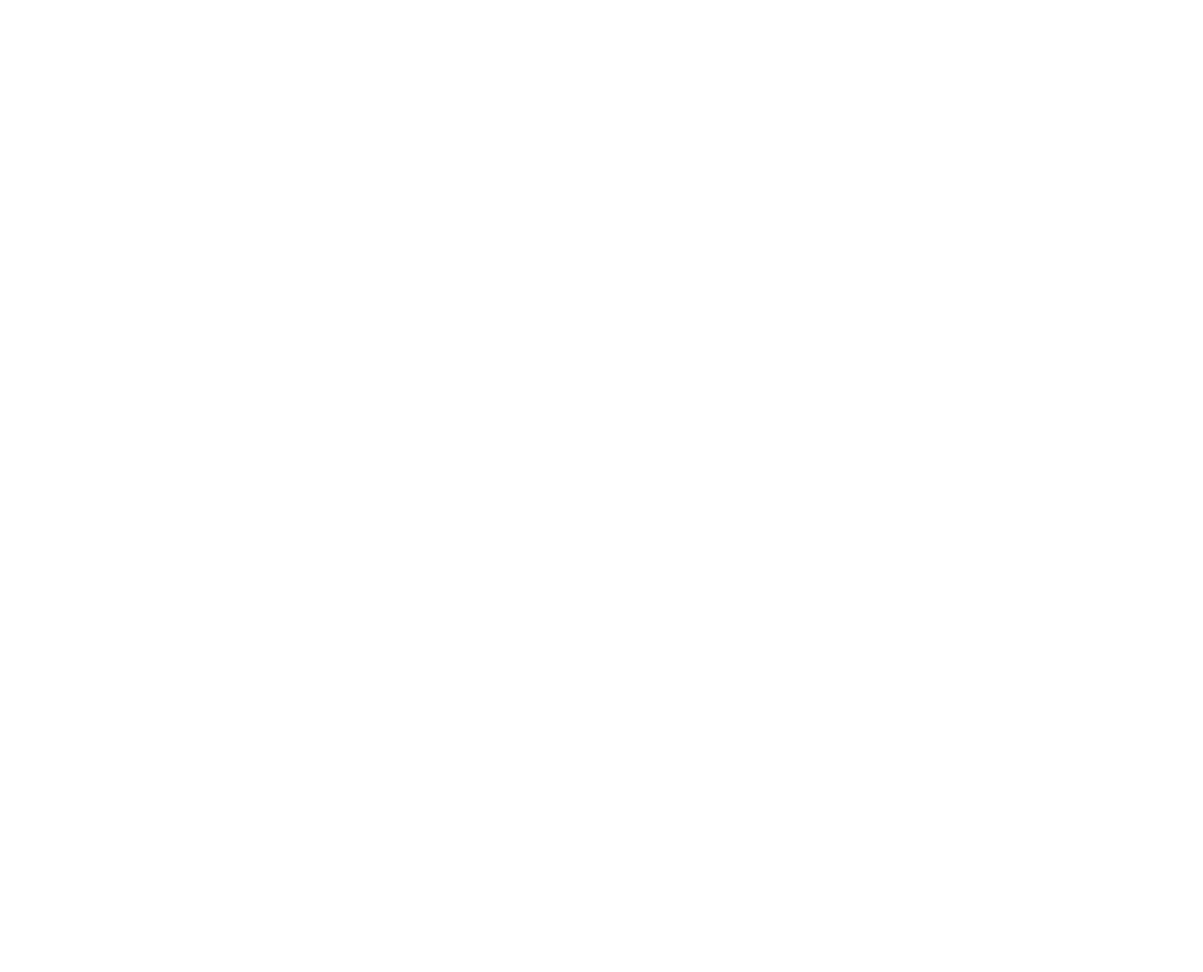
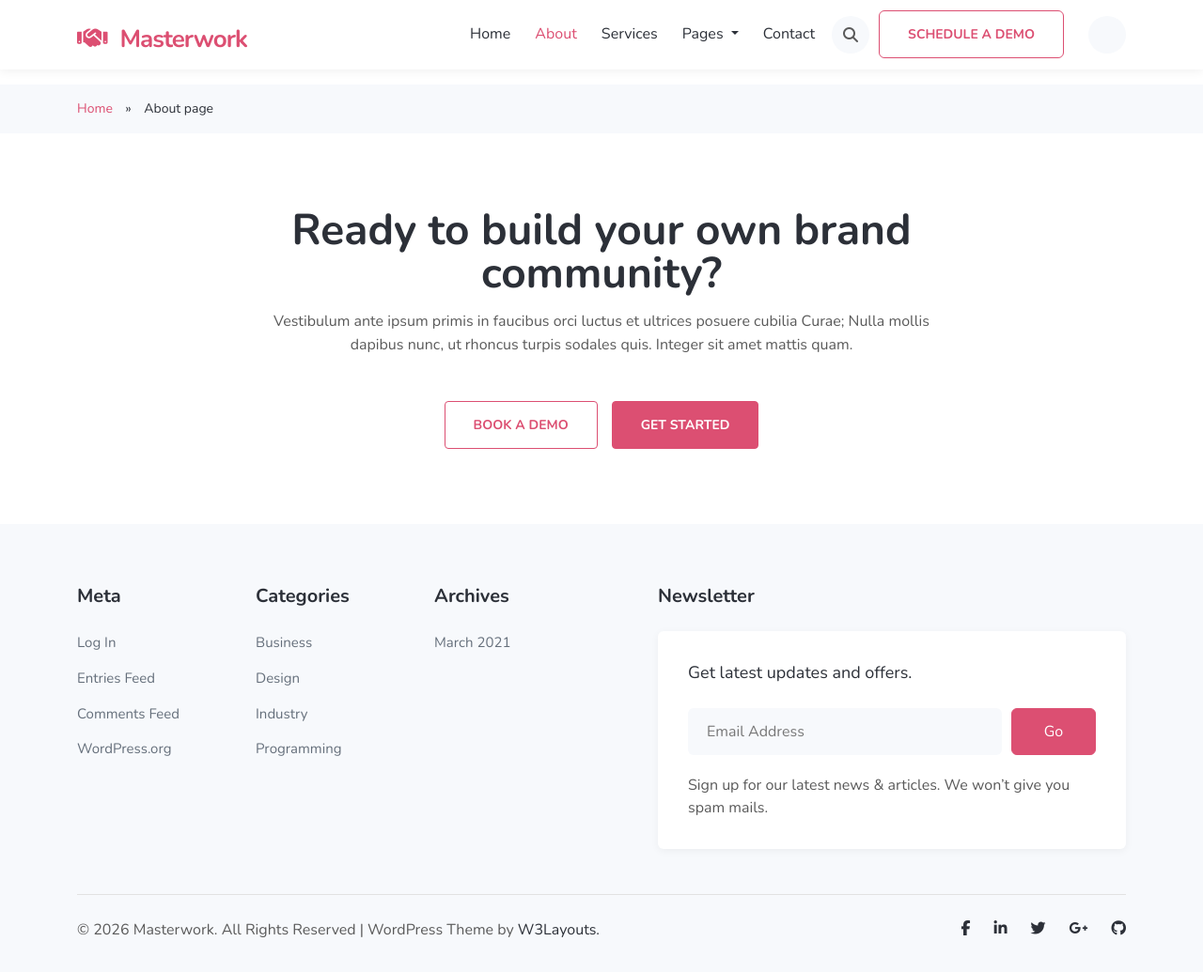
Before and after one commit to LieuAnhNguyen1012/CapstoneProject, a plain HTML site: page src/MasterWork/about.html in a window 1280 px wide. Shown: the whole page at 94% size. Before the commit the page ends 800 px from the top, so only its background shows below. Drawn offline with nearby package versions, Linux system fonts and the light colour scheme.

Commit message:
responsive fix - about add

```diff
--- a/src/MasterWork/about.html
+++ b/src/MasterWork/about.html
@@ -0,0 +1,353 @@
+<!DOCTYPE html>
+<html lang="en">
+
+<head>
+    <meta charset="UTF-8">
+    <meta name="viewport" content="width=device-width, initial-scale=1.0">
+    <title>Document</title>
+
+    <!-- Bootstrap CSS -->
+    <link href="https://cdn.jsdelivr.net/npm/bootstrap@5.3.7/dist/css/bootstrap.min.css" rel="stylesheet">
+
+    <!-- Google Font: Nunito -->
+    <link rel="preconnect" href="https://fonts.googleapis.com">
+    <link rel="preconnect" href="https://fonts.gstatic.com" crossorigin>
+    <link href="https://fonts.googleapis.com/css2?family=Nunito:wght@300;400;600;700;800&display=swap" rel="stylesheet">
+
+    <!-- CSS.gg -->
+    <link rel="stylesheet" href="https://cdn.jsdelivr.net/npm/css.gg/icons/icons.css">
+
+    <!-- Owl Carousel CSS -->
+    <link rel="stylesheet" href="https://cdnjs.cloudflare.com/ajax/libs/OwlCarousel2/2.3.4/assets/owl.carousel.min.css">
+
+    <link rel="stylesheet"
+        href="https://cdnjs.cloudflare.com/ajax/libs/OwlCarousel2/2.3.4/assets/owl.theme.default.min.css">
+
+    <!-- Font Awesome -->
+    <link rel="stylesheet" href="https://cdnjs.cloudflare.com/ajax/libs/font-awesome/6.7.2/css/all.min.css">
+
+    <!-- CSS -->
+    <link rel="stylesheet" href="./css/style.css">
+
+</head>
+
+<body>
+
+    <!-- ---HEADER--- -->
+    <header class="main-header fixed-top">
+        <div class="container">
+            <nav class="navbar navbar-expand-lg header-navbar">
+                <!-- Logo -->
+                <h1 class="mb-0">
+                    <a class="navbar-brand" href="index.html">
+                        <span class="fa-solid fa-handshake"></span>
+                        Masterwork
+                    </a>
+                </h1>
+
+                <div class="header-actions">
+                    <div class="theme-toggle">
+                        <label class="theme-label" for="theme-switch">
+                            <input type="checkbox" id="theme-switch">
+
+                            <div class="theme-icons">
+                                <i class="gg-sun"></i>
+                                <i class="gg-moon"></i>
+                            </div>
+                        </label>
+                    </div>
+
+                    <button class="navbar-toggler" type="button" data-bs-toggle="collapse" data-bs-target="#navbarNav"
+                        aria-controls="navbarNav" aria-expanded="false" aria-label="Toggle navigation">
+                        <span class="navbar-toggler-icon"></span>
+                    </button>
+                </div>
+
+                <!-- Nav items -->
+                <div class="collapse navbar-collapse" id="navbarNav">
+                    <ul class="navbar-nav ms-auto">
+                        <li class="nav-item">
+                            <a class="nav-link" aria-current="page" href="./index.html">Home</a>
+                        </li>
+                        <li class="nav-item">
+                            <a class="nav-link active" href="#">About</a>
+                        </li>
+                        <li class="nav-item">
+                            <a class="nav-link" href="./services.html">Services</a>
+                        </li>
+                        <li class="nav-item dropdown">
+                            <a class="nav-link dropdown-toggle" href="#" role="button" data-bs-toggle="dropdown"
+                                aria-expanded="false">
+                                Pages
+                            </a>
+                            <ul class="dropdown-menu">
+                                <li><a class="dropdown-item" href="#">Blog Posts</a></li>
+                                <li><a class="dropdown-item" href="#">Landing page</a></li>
+                                <li><a class="dropdown-item" href="#">404 page</a></li>
+                            </ul>
+                        </li>
+                        <li class="nav-item">
+                            <a class="nav-link" href="#">Contact</a>
+                        </li>
+                    </ul>
+
+                    <!-- Search -->
+                    <div class="search">
+                        <a href="#">
+                            <i class="fa-solid fa-magnifying-glass"></i>
+                        </a>
+                    </div>
+
+                    <!-- Buy Button -->
+                    <div class="header-button">
+                        <a href="#" class="btn btn-outline-primary theme-button">Schedule a Demo</a>
+                    </div>
+                </div>
+
+            </nav>
+        </div>
+
+    </header>
+
+    <!-- BREADCRUMDS -->
+    <nav id="breadcrumbs" class="breadcrumbs" aria-label="Breadcrumb">
+        <div class="container page-wrapper AllBreadcrumbs">
+            <a href="./index.html">Home</a>
+
+            <span class="breadcrumb-icon" aria-hidden="true">»</span>
+
+            <span aria-current="page">About page</span>
+        </div>
+    </nav>
+
+
+
+
+
+
+
+
+
+
+
+
+
+
+
+
+
+
+
+
+
+
+
+
+    <!-- CALL TO ACTION -->
+    <section class="cta">
+        <div class="container">
+            <div class="cta-content text-center mx-auto">
+                <h2>
+                    Ready to build your own brand community?
+                </h2>
+
+                <p class="mt-3">
+                    Vestibulum ante ipsum primis in faucibus orci luctus et
+                    ultrices posuere cubilia Curae; Nulla mollis dapibus nunc,
+                    ut rhoncus turpis sodales quis. Integer sit amet mattis quam.
+                </p>
+
+                <div class="cta-buttons mt-5">
+                    <a href="#" class="btn cta-button cta-button-outline">
+                        Book a Demo
+                    </a>
+
+                    <a href="#" class="btn cta-button cta-button-primary">
+                        Get Started
+                    </a>
+                </div>
+            </div>
+        </div>
+    </section>
+
+    <!-- FOOTER -->
+    <footer class="footer">
+        <div class="container">
+
+            <!-- Footer Main -->
+            <div class="row">
+
+                <!-- Footer Links -->
+                <div class="col-lg-6">
+                    <div class="row">
+
+                        <!-- Meta -->
+                        <div class="col-md-4">
+                            <div class="footer-column">
+                                <h3>Meta</h3>
+
+                                <ul>
+                                    <li>
+                                        <a href="#">Log In</a>
+                                    </li>
+
+                                    <li>
+                                        <a href="#">Entries Feed</a>
+                                    </li>
+
+                                    <li>
+                                        <a href="#">Comments Feed</a>
+                                    </li>
+
+                                    <li>
+                                        <a href="#">WordPress.org</a>
+                                    </li>
+                                </ul>
+                            </div>
+                        </div>
+
+                        <!-- Categories -->
+                        <div class="col-md-4">
+                            <div class="footer-column">
+                                <h3>Categories</h3>
+
+                                <ul>
+                                    <li>
+                                        <a href="#">Business</a>
+                                    </li>
+
+                                    <li>
+                                        <a href="#">Design</a>
+                                    </li>
+
+                                    <li>
+                                        <a href="#">Industry</a>
+                                    </li>
+
+                                    <li>
+                                        <a href="#">Programming</a>
+                                    </li>
+                                </ul>
+                            </div>
+                        </div>
+
+                        <!-- Archives -->
+                        <div class="col-md-4">
+                            <div class="footer-column">
+                                <h3>Archives</h3>
+
+                                <ul>
+                                    <li>
+                                        <a href="#">March 2021</a>
+                                    </li>
+                                </ul>
+                            </div>
+                        </div>
+
+                    </div>
+                </div>
+
+                <!-- Newsletter -->
+                <div class="col-lg-6">
+                    <div class="footer-newsletter">
+                        <h3>Newsletter</h3>
+
+                        <div class="newsletter-box">
+                            <h4>Get latest updates and offers.</h4>
+
+                            <form class="newsletter-form" action="#" method="post">
+                                <input type="email" name="email" placeholder="Email Address" aria-label="Email Address"
+                                    required>
+
+                                <button type="submit">
+                                    Go
+                                </button>
+                            </form>
+
+                            <p>
+                                Sign up for our latest news &amp; articles.
+                                We won’t give you spam mails.
+                            </p>
+                        </div>
+                    </div>
+                </div>
+
+            </div>
+
+            <!-- Footer Bottom -->
+            <div class="footer-bottom d-flex justify-content-between align-items-center">
+                <!-- Copyright -->
+                <div class="footer-copyright">
+                    <p>
+                        © 2026 Masterwork. All Rights Reserved |
+                        WordPress Theme by
+                        <a href="https://w3layouts.com/" target="_blank">
+                            W3Layouts.
+                        </a>
+                    </p>
+                </div>
+
+                <!-- Social Media -->
+                <div class="footer-social">
+                    <ul>
+                        <li>
+                            <a href="#" aria-label="Facebook">
+                                <i class="fa-brands fa-facebook-f" aria-hidden="true"></i>
+                            </a>
+                        </li>
+
+                        <li>
+                            <a href="#" aria-label="LinkedIn">
+                                <i class="fa-brands fa-linkedin-in" aria-hidden="true"></i>
+                            </a>
+                        </li>
+
+                        <li>
+                            <a href="#" aria-hidden="true" aria-label="Twitter">
+                                <i class="fa-brands fa-twitter" aria-hidden="true"></i>
+                            </a>
+                        </li>
+
+                        <li>
+                            <a href="#" aria-label="Google Plus">
+                                <i class="fa-brands fa-google-plus-g" aria-hidden="true"></i>
+                            </a>
+                        </li>
+
+                        <li>
+                            <a href="#" aria-label="GitHub">
+                                <i class="fa-brands fa-github" aria-hidden="true"></i>
+                            </a>
+                        </li>
+                    </ul>
+                </div>
+            </div>
+
+        </div>
+    </footer>
+
+    <!-- BACK TO TOP -->
+    <button type="button" onclick="topFunction()" id="movetop" title="Go to top" aria-label="Back to top">
+        <i class="fa-solid fa-angle-up" aria-hidden="true"></i>
+    </button>
+
+
+
+
+    <!-- ---------------------- JAVA SCRIPT ---------------------------- -->
+
+
+    <!-- jQuery phải đặt trước Owl Carousel -->
+    <script src="https://code.jquery.com/jquery-3.7.1.min.js"></script>
+
+    <!-- Owl Carousel -->
+    <script src="https://cdnjs.cloudflare.com/ajax/libs/OwlCarousel2/2.3.4/owl.carousel.min.js"></script>
+
+    <!-- Bootstrap JS Bundle -->
+    <script src="https://cdn.jsdelivr.net/npm/bootstrap@5.3.7/dist/js/bootstrap.bundle.min.js"></script>
+
+    <!-- JS -->
+    <script src="./js/main.js"></script>
+</body>
+
+</html>
--- a/src/MasterWork/css/style.css
+++ b/src/MasterWork/css/style.css
@@ -23,6 +23,7 @@
     color: var(--text-color);
     background: var(--bg-color);
     line-height: 1.6;
+    overflow-x: hidden;
 }
 
 img {
@@ -139,13 +140,19 @@
 }
 
 /* Nav Link */
+.navbar-nav {
+    display: flex;
+    align-items: center;
+    gap: 10px;
+}
+
 .navbar-nav .nav-link {
     position: relative;
     font-size: 16px;
     font-weight: 400;
     color: var(--title-color);
-    padding: 14px 0;
-    margin: 0 15px;
+    padding: 14px 15px;
+    margin: 0;
     transition: all .5s ease;
 }
 
@@ -190,10 +197,22 @@
 }
 
 .dropdown-item {
+    position: relative;
     font-size: 16px;
     color: var(--title-color);
     padding: 10px 24px;
     transition: color .3s;
+}
+
+.dropdown-item::after {
+    content: "";
+    position: absolute;
+    left: 24px;
+    bottom: 10px;
+    width: 0;
+    height: 2px;
+    background: var(--primary);
+    transition: width .5s ease;
 }
 
 .dropdown-item:hover {
@@ -201,6 +220,11 @@
     background: transparent;
 }
 
+.dropdown-item:hover::after,
+.dropdown-item:focus::after {
+    width: 20px;
+}
+
 .dropdown-item:focus {
     color: var(--primary);
     background: transparent;
@@ -211,10 +235,6 @@
    SEARCH
 ========================= */
 
-.search {
-    margin-left: 20px;
-}
-
 .search a {
     width: 40px;
     height: 40px;
@@ -243,7 +263,8 @@
 ========================= */
 
 .header-button {
-    margin-left: 16px;
+    margin-left: 0;
+    flex-shrink: 0;
 }
 
 .theme-button {
@@ -1349,12 +1370,18 @@
    RESPONSIVE
 ========================= */
 
-@media (min-width: 992px) {
-    .header-button {
-        margin-left: auto;
-    }
-}
-
+/* Laptop nhỏ */
+@media (min-width: 992px) and (max-width: 1199px) {
+    .header-navbar .navbar-nav .nav-link {
+        padding: 18px 10px;
+    }
+
+    .header-navbar .header-button .theme-button {
+        padding: 0.8rem 1.3rem;
+    }
+}
+
+/* Tablet và mobile */
 @media (max-width: 991px) {
     .header-navbar {
         position: relative;
@@ -1364,6 +1391,13 @@
         flex-wrap: wrap;
     }
 
+    .header-actions {
+        order: 1;
+        margin-left: auto;
+        margin-top: 0;
+        position: relative;
+        z-index: 1100;
+    }
 
     .navbar-toggler {
         margin-left: auto;
@@ -1373,6 +1407,7 @@
 
     .navbar-collapse {
         width: 100%;
+        flex-basis: 100%;
         margin-top: 1rem;
         padding: 1rem;
         border-radius: 8px;
@@ -1383,32 +1418,34 @@
         z-index: 1000;
     }
 
-    .about-stats .col-lg-4 {
-        margin-bottom: 1rem;
+    .navbar-nav {
+        margin-left: 0 !important;
+        flex-direction: column;
+        align-items: center;
+        gap: 10px;
+        width: 100%;
     }
 
     .navbar-nav .nav-link {
         margin: 0;
         padding: 8px 0;
-    }
-
-    .search,
+        width: 100%;
+        text-align: center;
+    }
+
+    .search {
+        display: flex;
+        justify-content: center;
+        margin: 0.75rem 0 0;
+    }
+
     .header-button {
-        margin-left: 0;
-        margin-top: 0.75rem;
-    }
-
-    .theme-toggle {
-        margin-left: 0;
-        margin-top: 0;
-    }
-
-    .header-actions {
-        margin-left: auto;
-        margin-top: 0;
-        order: 1;
-        position: relative;
-        z-index: 1100;
+        margin: 0.75rem 0 0;
+        text-align: center;
+    }
+
+    .about-stats .col-lg-4 {
+        margin-bottom: 1rem;
     }
 
     .content-left h1 {
@@ -1442,39 +1479,35 @@
     }
 }
 
-@media (max-width: 980px) {
-    .testimonial-item {
-        grid-template-columns: 100px 1fr;
-        gap: 20px;
-        padding: 1.5rem;
-        align-items: start;
-    }
-
-    .testimonial-content {
-        grid-template-columns: 35px 1fr;
-    }
-}
-
-@media (max-width: 992px) {
-    .testimonial-item {
-        grid-template-columns: 1fr;
-        justify-items: center;
-        text-align: center;
+/* Desktop */
+@media (min-width: 992px) {
+    .header-navbar .navbar-collapse {
+        flex-grow: 1;
         align-items: center;
-    }
-
-    .testimonial-content {
-        grid-template-columns: 1fr;
-        justify-items: center;
-    }
-
-    .testimonial-author {
-        display: flex;
-        flex-direction: column;
-        align-items: center;
-    }
-}
-
+        justify-content: flex-end;
+        gap: 10px;
+        order: 2;
+    }
+
+    .header-navbar .navbar-nav {
+        margin-left: auto !important;
+        gap: 10px;
+    }
+
+    .header-navbar .search,
+    .header-navbar .header-button {
+        margin-left: 0;
+        flex-shrink: 0;
+    }
+
+    .header-navbar .header-actions {
+        order: 3;
+        margin-left: 10px;
+        flex-shrink: 0;
+    }
+}
+
+/* Mobile */
 @media (max-width: 767px) {
     .hero-content {
         background-attachment: scroll;
@@ -1510,17 +1543,9 @@
         padding: 1.5rem;
     }
 
-    .projects-tabs {
-        flex-direction: column;
-        border-bottom: none;
-    }
-
-    .projects-tabs .nav-item {
-        width: 100%;
-    }
-
-    .projects-tabs .nav-link {
-        border-bottom: 1px solid #e2e2e2;
+    .projects-tabs,
+    .projects-tab-content {
+        display: none;
     }
 
     .project-mobile-accordion {
@@ -1555,14 +1580,69 @@
         width: 100%;
     }
 
+    .cta-buttons {
+        flex-direction: column;
+        align-items: center;
+    }
+
     .footer-social ul {
         flex-wrap: wrap;
         gap: 15px;
     }
 }
 
-@media (min-width: 768px) {
-    .project-mobile-accordion {
-        display: none;
-    }
-}
+/* Mobile nhỏ */
+@media (max-width: 575px) {
+    .content-left h1 {
+        font-size: 34px;
+        line-height: 40px;
+    }
+
+    .section-heading h2,
+    .faq-header h2,
+    .projects-header h2,
+    .testimonials-header h2,
+    .cta-content h2,
+    .about-content h2 {
+        font-size: 28px;
+        line-height: 34px;
+    }
+}
+
+/* =========================
+   BREADCRUMBS
+========================= */
+
+.breadcrumbs {
+    margin-top: 90px;
+    padding: 15px 0;
+    background-color: #f7f9fc;
+}
+
+.AllBreadcrumbs {
+    color: #2c3038;
+    font-size: 14px;
+}
+
+.AllBreadcrumbs a {
+    color: #dc4f72;
+    text-decoration: none;
+    transition: all 0.3s;
+}
+
+.AllBreadcrumbs a:hover {
+    text-decoration: underline;
+}
+
+.breadcrumb-icon {
+    display: inline-block;
+    margin: 0 10px;
+    color: #2c3038;
+}
+
+@media (max-width: 991px) {
+    .breadcrumbs {
+        margin-top: 70px;
+        padding: 15px 0;
+    }
+}
```
Also changed, not shown: src/MasterWork/index.html (+2 -2 lines), src/MasterWork/js/main.js (+17 -1 lines).
